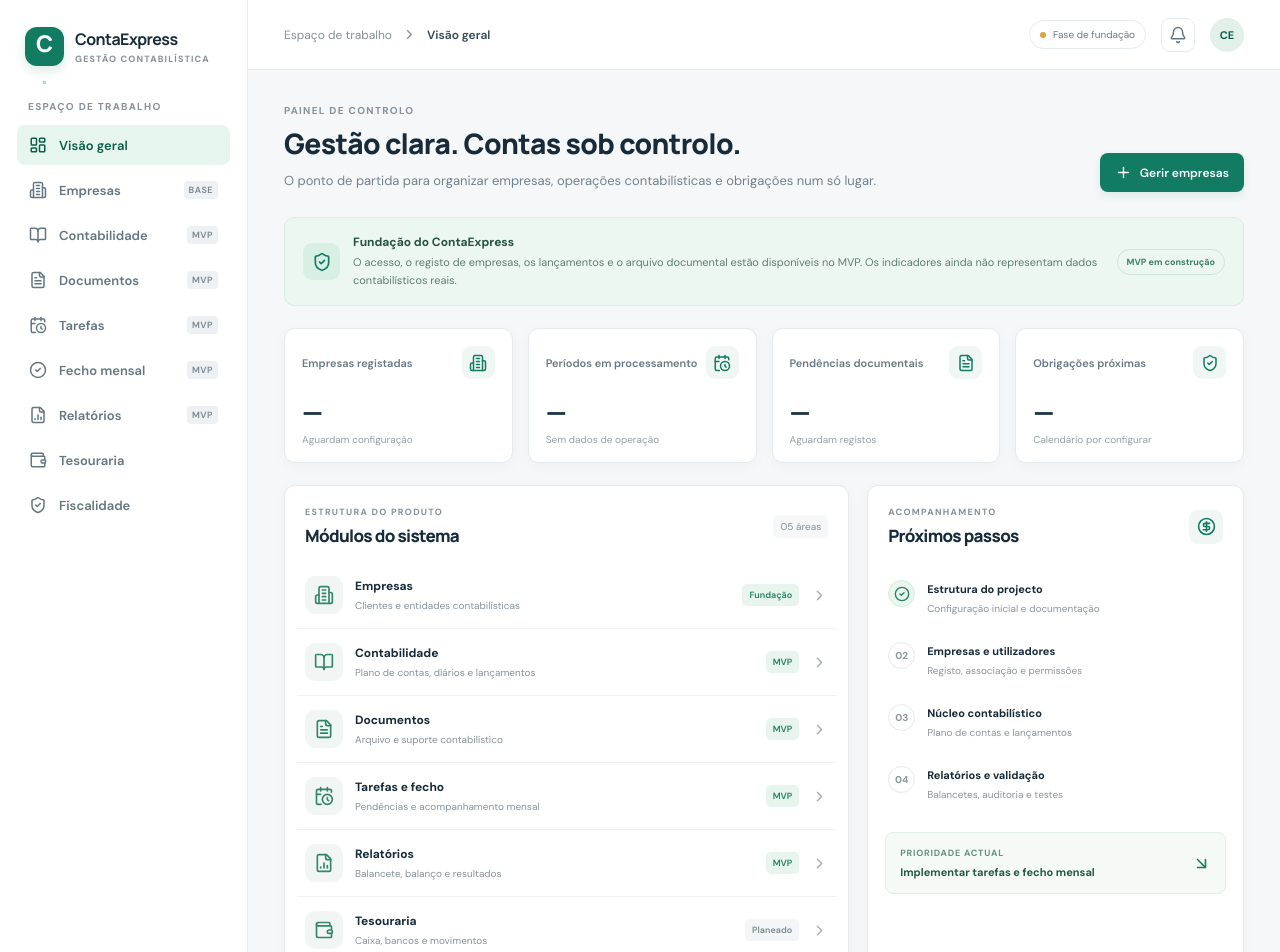
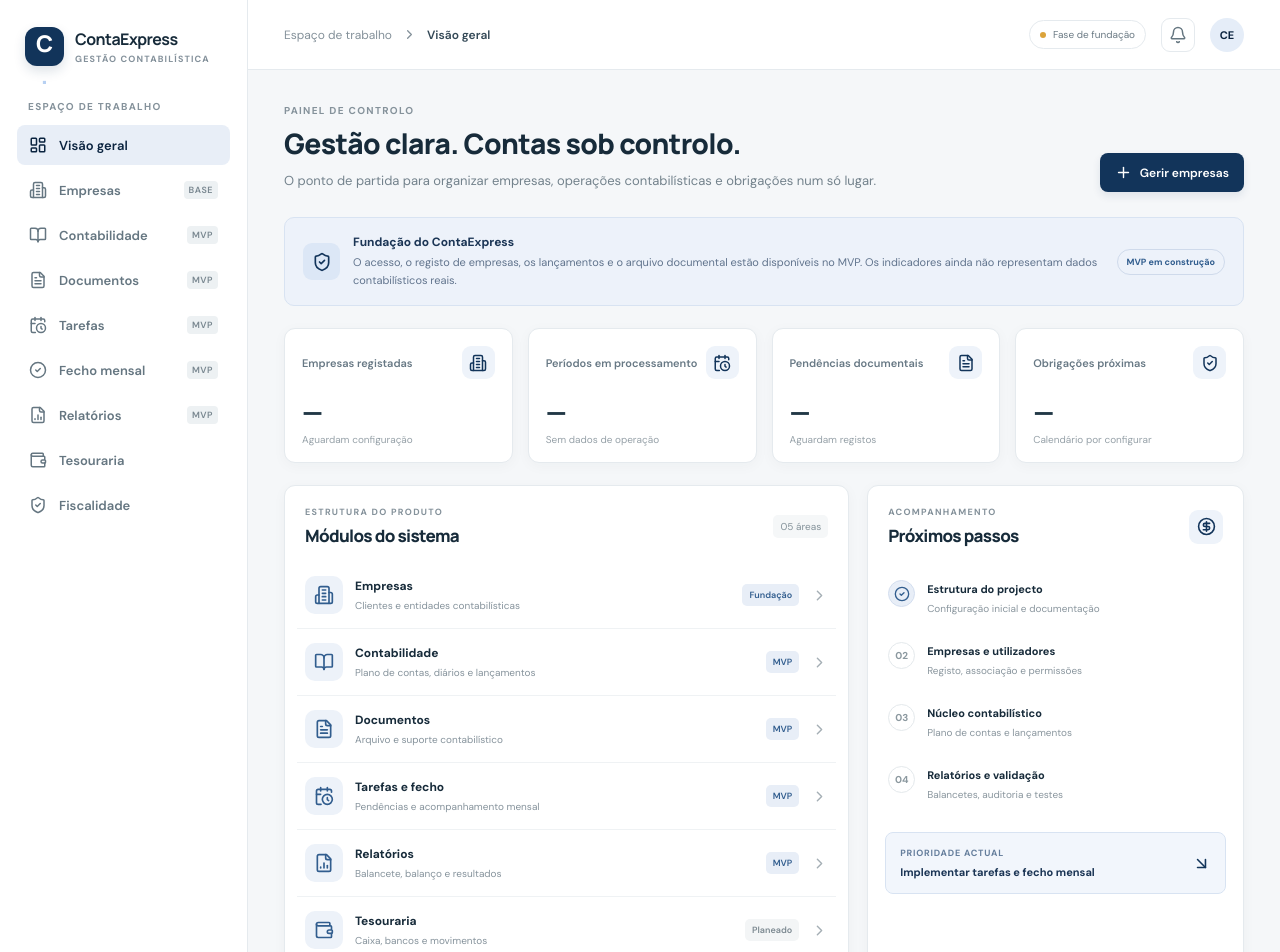
Before and after one commit to acjl-mz/contaexpress, a Next.js app: page / in a window 1280 px wide. Shown: the top 952 px of the page. Built offline with nearby package versions, Linux system fonts and the light colour scheme.

Commit message:
style: switch ContaExpress primary theme to dark navy

```diff
--- a/app/globals.css
+++ b/app/globals.css
@@ -1,6 +1,6 @@
 @import url('https://fonts.googleapis.com/css2?family=DM+Sans:wght@400;500;600;700&family=Manrope:wght@400;500;600;700;800&display=swap');
 
-:root{--bg:#f5f7f9;--surface:#fff;--ink:#172b3a;--muted:#71808c;--line:#e5eaee;--green:#117c61;--green-dark:#0b5f4a;--green-soft:#e7f5ef;--navy:#193b4c;--shadow:0 3px 14px rgba(25,48,63,.035)}
+:root{--bg:#f5f7f9;--surface:#fff;--ink:#172b3a;--muted:#71808c;--line:#e5eaee;--green:#12345a;--green-dark:#0b2440;--green-soft:#e8eef7;--navy:#12345a;--shadow:0 3px 14px rgba(25,48,63,.035)}
 *{box-sizing:border-box}
 html{min-height:100%;scroll-behavior:smooth}
 body{margin:0;background:var(--bg);color:var(--ink);font-family:'DM Sans',Arial,sans-serif;font-size:14px;-webkit-font-smoothing:antialiased}
@@ -10,8 +10,8 @@
 .app-shell{min-height:100vh;display:flex}
 .sidebar{width:248px;flex:0 0 248px;background:#fff;border-right:1px solid var(--line);padding:27px 17px 18px;display:flex;flex-direction:column;min-height:100vh}
 .brand{display:flex;align-items:center;gap:11px;padding:0 8px 34px}
-.brand-mark{height:39px;width:39px;border-radius:12px;background:var(--green);color:#fff;display:grid;place-items:center;font-family:Manrope,sans-serif;font-size:23px;font-weight:800;box-shadow:0 5px 12px #117c6125}
-.brand-mark span{color:#a6e2c5}
+.brand-mark{height:39px;width:39px;border-radius:12px;background:var(--green);color:#fff;display:grid;place-items:center;font-family:Manrope,sans-serif;font-size:23px;font-weight:800;box-shadow:0 5px 12px #12345a25}
+.brand-mark span{color:#b7d0f2}
 .brand-copy{display:flex;flex-direction:column;gap:3px}
 .brand-copy strong{font-family:Manrope,sans-serif;font-size:16px;letter-spacing:-.55px}
 .brand-copy small{font-size:9px;letter-spacing:1.15px;color:#84919b;font-weight:700}
@@ -19,12 +19,12 @@
 .workspace-label{padding:0 11px 12px}
 .nav-list{display:grid;gap:5px}
 .nav-item{display:flex;align-items:center;gap:12px;padding:11px 12px;border-radius:8px;color:#657681;font-size:13px;font-weight:600;transition:background .15s,color .15s}
-.nav-item:hover{background:#f5f8f7;color:var(--green)}
+.nav-item:hover{background:#f1f5fa;color:var(--green)}
 .nav-item.active{background:var(--green-soft);color:var(--green-dark)}
 .nav-soon{margin-left:auto;font-size:9px;text-transform:uppercase;letter-spacing:.5px;background:#edf1f3;padding:3px 5px;border-radius:4px;color:#78868f}
 .sidebar-bottom{margin-top:auto}
 .local-status{display:flex;align-items:flex-start;gap:10px;background:#f7f9fa;border:1px solid #edf0f2;border-radius:9px;padding:13px 10px}
-.status-dot{width:8px;height:8px;border-radius:50%;background:#35a879;margin-top:5px;box-shadow:0 0 0 3px #dff4e9}
+.status-dot{width:8px;height:8px;border-radius:50%;background:#315d8e;margin-top:5px;box-shadow:0 0 0 3px #dce7f6}
 .local-status div{display:grid;gap:4px}
 .local-status strong{font-size:11px}
 .local-status small{font-size:10px;color:#82909a}
@@ -38,7 +38,7 @@
 .environment-pill{display:flex;align-items:center;gap:7px;border:1px solid var(--line);border-radius:20px;padding:7px 10px;color:#6b7a84;font-size:10px}
 .environment-pill span{height:6px;width:6px;background:#dba33b;border-radius:50%}
 .icon-button{height:34px;width:34px;border:1px solid var(--line);background:#fff;border-radius:9px;display:grid;place-items:center;color:#657680}
-.avatar{height:34px;width:34px;border-radius:50%;background:#e2f0e9;color:var(--green-dark);display:grid;place-items:center;font-weight:700;font-size:11px}
+.avatar{height:34px;width:34px;border-radius:50%;background:#e5edf8;color:var(--green-dark);display:grid;place-items:center;font-weight:700;font-size:11px}
 .page-content{max-width:1420px;margin:0 auto;padding:34px 36px 24px}
 .welcome-row{display:flex;align-items:flex-end;justify-content:space-between;gap:24px;margin-bottom:25px}
 .eyebrow{margin:0 0 9px}
@@ -46,17 +46,17 @@
 h1,h2{font-family:Manrope,'DM Sans',sans-serif;letter-spacing:-.65px}
 h1{font-size:clamp(23px,2.2vw,30px);line-height:1.25;margin-bottom:9px;font-weight:800}
 .welcome-copy{margin:0;color:#73828c;font-size:13px;line-height:1.7;max-width:630px}
-.primary-button{display:flex;align-items:center;justify-content:center;gap:8px;white-space:nowrap;border:0;border-radius:8px;background:var(--green);color:#fff;padding:11px 15px;font-weight:600;font-size:12px;box-shadow:0 4px 9px #117c6119}
-.notice{display:flex;align-items:center;gap:13px;padding:16px 18px;background:#edf7f2;border:1px solid #d9eee3;border-radius:10px;margin-bottom:22px}
-.notice-icon{height:37px;width:37px;flex:0 0 37px;border-radius:9px;background:#d8efe3;color:var(--green);display:grid;place-items:center}
-.notice strong{display:block;font-size:12px;margin-bottom:4px;color:#245344}
-.notice p{font-size:11px;line-height:1.6;color:#607e71;margin:0}
-.notice-tag{margin-left:auto;white-space:nowrap;border:1px solid #cce5d7;border-radius:20px;padding:6px 9px;color:#3c8063;font-size:9px;font-weight:700}
+.primary-button{display:flex;align-items:center;justify-content:center;gap:8px;white-space:nowrap;border:0;border-radius:8px;background:var(--green);color:#fff;padding:11px 15px;font-weight:600;font-size:12px;box-shadow:0 4px 9px #12345a19}
+.notice{display:flex;align-items:center;gap:13px;padding:16px 18px;background:#edf2fa;border:1px solid #d8e3f2;border-radius:10px;margin-bottom:22px}
+.notice-icon{height:37px;width:37px;flex:0 0 37px;border-radius:9px;background:#dce7f6;color:var(--green);display:grid;place-items:center}
+.notice strong{display:block;font-size:12px;margin-bottom:4px;color:#1b3555}
+.notice p{font-size:11px;line-height:1.6;color:#61748d;margin:0}
+.notice-tag{margin-left:auto;white-space:nowrap;border:1px solid #cfdaeb;border-radius:20px;padding:6px 9px;color:#315d8e;font-size:9px;font-weight:700}
 .metrics-grid{display:grid;grid-template-columns:repeat(4,minmax(0,1fr));gap:15px;margin-bottom:22px}
 .metric-card,.panel{background:#fff;border:1px solid var(--line);border-radius:11px;box-shadow:var(--shadow)}
 .metric-card{padding:17px 17px 16px;min-width:0}
 .metric-top{display:flex;justify-content:space-between;align-items:center;gap:8px;color:#687985;font-size:11px;font-weight:600}
-.metric-icon{height:33px;width:33px;border-radius:9px;background:#f0f6f3;color:var(--green);display:grid;place-items:center;flex:0 0 33px}
+.metric-icon{height:33px;width:33px;border-radius:9px;background:#eef3fa;color:var(--green);display:grid;place-items:center;flex:0 0 33px}
 .metric-value{font-family:Manrope,sans-serif;font-size:27px;font-weight:800;letter-spacing:-.9px;margin:14px 0 3px;color:#213846}
 .metric-note{font-size:10px;color:#96a1a8}
 .content-grid{display:grid;grid-template-columns:minmax(0,1.2fr) minmax(310px,.8fr);gap:18px}
@@ -68,27 +68,27 @@
 .module-list{padding:0 12px}
 .module-row{display:flex;align-items:center;gap:12px;padding:14px 8px;border-bottom:1px solid #eff2f4}
 .module-row:last-child{border-bottom:0}
-.module-icon{width:38px;height:38px;border-radius:10px;background:#f1f6f4;color:#31866b;display:grid;place-items:center;flex:0 0 38px}
+.module-icon{width:38px;height:38px;border-radius:10px;background:#edf2f9;color:#315d8e;display:grid;place-items:center;flex:0 0 38px}
 .module-info{display:grid;gap:5px;min-width:0;flex:1}
 .module-info strong{font-size:12px}
 .module-info span{font-size:10px;color:#86939c;line-height:1.4}
 .state-badge{white-space:nowrap;background:#f3f5f6;color:#7c8991;padding:5px 7px;border-radius:5px;font-size:9px;font-weight:600}
-.state-badge.in-progress{background:#e7f5ee;color:#21805f}
+.state-badge.in-progress{background:#e8eef7;color:#315d8e}
 .module-chevron{color:#a5afb5;flex:0 0 auto}
 .panel-footer{display:flex;align-items:center;justify-content:space-between;gap:10px;padding:13px 20px;background:#fbfcfc;border-top:1px solid #edf0f2;font-size:10px;color:#8a969e}
 .footer-link{display:flex;align-items:center;gap:5px;color:var(--green);font-weight:700;white-space:nowrap}
-.activity-icon{width:34px;height:34px;border-radius:9px;background:#f0f6f3;color:var(--green);display:grid;place-items:center}
+.activity-icon{width:34px;height:34px;border-radius:9px;background:#eef3fa;color:var(--green);display:grid;place-items:center}
 .checklist{padding:5px 20px 10px}
 .check-item{display:flex;gap:12px;align-items:flex-start;padding:13px 0}
 .check-number{height:27px;width:27px;flex:0 0 27px;border:1px solid #e4e9ec;border-radius:50%;display:grid;place-items:center;font-size:10px;color:#8b989f;font-weight:700}
-.check-number.done{border-color:#d3ecdf;background:#e8f6ee;color:#258260}
+.check-number.done{border-color:#d3deef;background:#e8eef7;color:#315d8e}
 .check-item div{padding-top:2px}
 .check-item strong{font-size:11px;display:block;margin-bottom:5px}
 .check-item p{font-size:10px;color:#8a969e;margin:0;line-height:1.5}
-.next-step{display:flex;align-items:center;justify-content:space-between;margin:7px 17px 17px;padding:14px;border:1px solid #e0eee7;background:#f5faf7;border-radius:8px;color:var(--green)}
+.next-step{display:flex;align-items:center;justify-content:space-between;margin:7px 17px 17px;padding:14px;border:1px solid #d8e3f2;background:#f2f6fc;border-radius:8px;color:var(--green)}
 .next-step div{display:grid;gap:6px}
-.next-step span{font-size:9px;letter-spacing:.8px;font-weight:700;color:#63927e}
-.next-step strong{font-size:11px;color:#245b47}
+.next-step span{font-size:9px;letter-spacing:.8px;font-weight:700;color:#657e9c}
+.next-step strong{font-size:11px;color:#1b3555}
 .page-footer{display:flex;justify-content:space-between;gap:15px;padding:23px 2px 0;color:#99a4ab;font-size:10px}
 .footer-separator{padding:0 5px;color:#c5cdd2}
 @media(max-width:1100px){.sidebar{width:215px;flex-basis:215px}.page-content{padding:28px 24px 22px}.topbar{padding:0 24px}.metrics-grid{grid-template-columns:repeat(2,minmax(0,1fr))}.content-grid{grid-template-columns:1fr}}
@@ -195,12 +195,12 @@
 .document-upload-form .form-field small{display:block;margin-top:6px;color:#82909a;font-size:11px;line-height:1.5}
 .document-upload-form input[type=file]{width:100%;min-width:0;font-size:12px;padding:10px}
 .document-upload-form textarea{resize:vertical;min-height:82px}
-.document-security-note{display:flex;align-items:flex-start;gap:9px;padding:13px 18px;background:#f5faf7;border-top:1px solid #e5eee8;color:#638070;font-size:11px;line-height:1.6}
+.document-security-note{display:flex;align-items:flex-start;gap:9px;padding:13px 18px;background:#f2f6fc;border-top:1px solid #e5eee8;color:#638070;font-size:11px;line-height:1.6}
 .document-security-note svg{flex:0 0 auto;color:var(--green)}
 .document-list{padding:0 18px}
 .document-row{display:flex;align-items:flex-start;gap:12px;padding:16px 0;border-bottom:1px solid #edf0f2;min-width:0}
 .document-row:last-child{border-bottom:0}
-.document-file-icon{width:38px;height:38px;flex:0 0 38px;display:grid;place-items:center;background:#f0f6f3;border-radius:9px;color:var(--green)}
+.document-file-icon{width:38px;height:38px;flex:0 0 38px;display:grid;place-items:center;background:#eef3fa;border-radius:9px;color:var(--green)}
 .document-info{display:grid;gap:5px;min-width:0;flex:1}
 .document-info strong{font-size:12px;overflow-wrap:anywhere}
 .document-info>span,.document-info small{font-size:10px;color:#84919a;line-height:1.5;overflow-wrap:anywhere}
```
